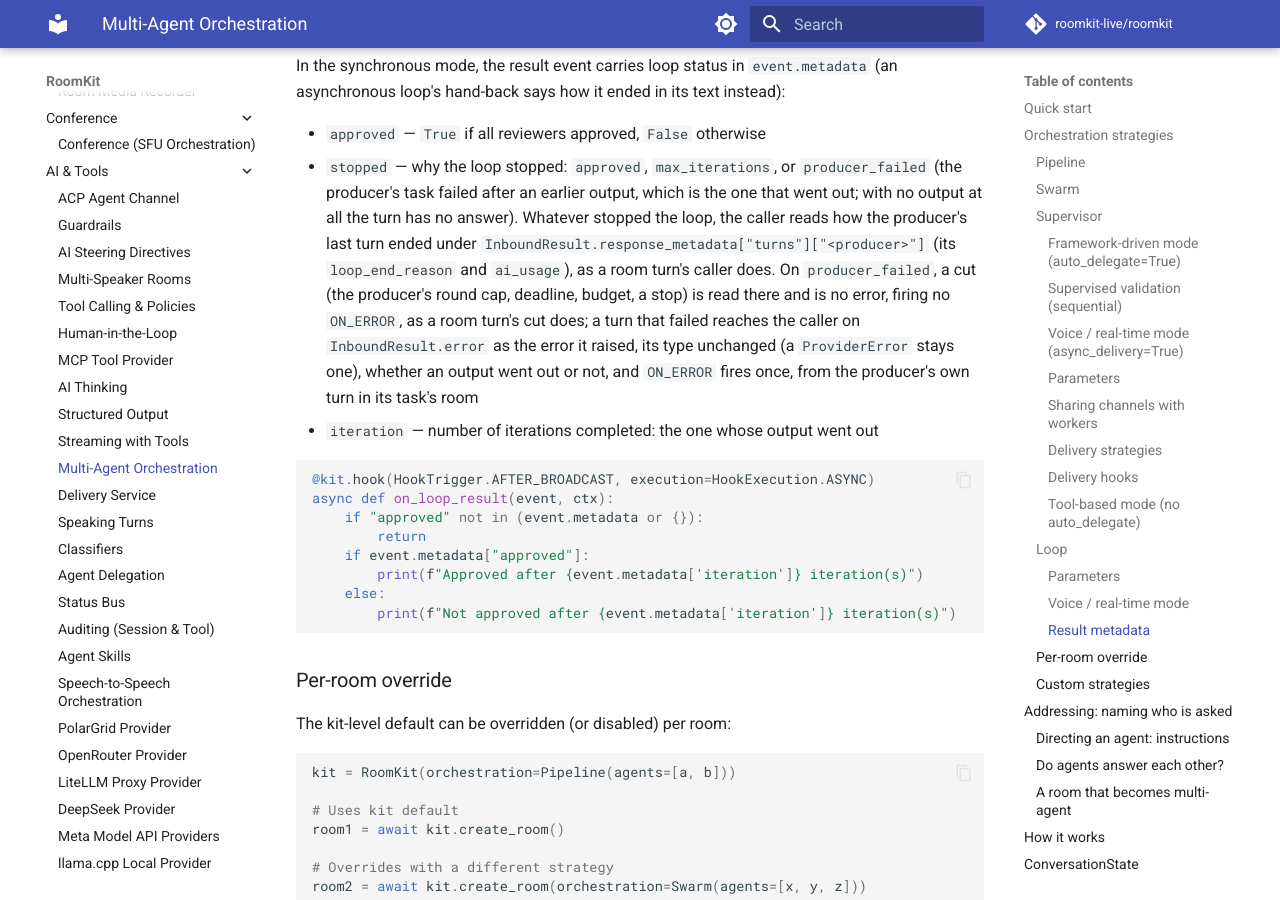
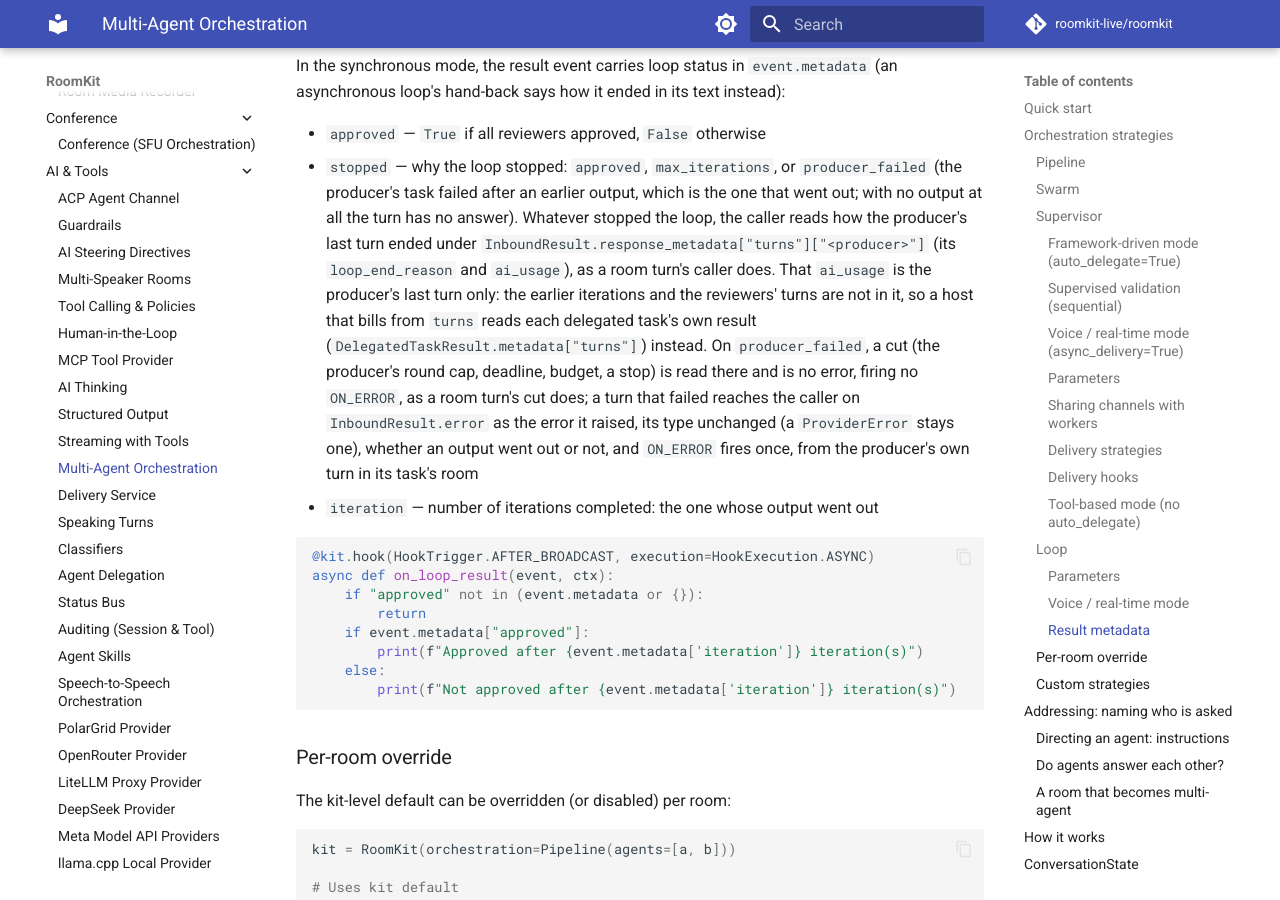
Before and after one commit to roomkit-live/roomkit-docs, an MkDocs documentation site: the page built from docs/guides/orchestration.md, in a window 1280 px wide and 900 px high, scrolled down 10508 px. Built offline with MkDocs 1.6.1 and Material for MkDocs 9.7.7, drawn with Linux system fonts in a browser that asks for light colours; comment, search, counter and statistics services are not loaded.

Commit message:
docs(orchestration): a Loop's turns entry is the producer's last turn only (RMK-529)

````diff
--- a/docs/guides/orchestration.md
+++ b/docs/guides/orchestration.md
@@ -410,7 +410,7 @@ kit = RoomKit(
 In the synchronous mode, the result event carries loop status in `event.metadata` (an asynchronous loop's hand-back says how it ended in its text instead):
 
 - `approved` — `True` if all reviewers approved, `False` otherwise
-- `stopped` — why the loop stopped: `approved`, `max_iterations`, or `producer_failed` (the producer's task failed after an earlier output, which is the one that went out; with no output at all the turn has no answer). Whatever stopped the loop, the caller reads how the producer's last turn ended under `InboundResult.response_metadata["turns"]["<producer>"]` (its `loop_end_reason` and `ai_usage`), as a room turn's caller does. On `producer_failed`, a cut (the producer's round cap, deadline, budget, a stop) is read there and is no error, firing no `ON_ERROR`, as a room turn's cut does; a turn that failed reaches the caller on `InboundResult.error` as the error it raised, its type unchanged (a `ProviderError` stays one), whether an output went out or not, and `ON_ERROR` fires once, from the producer's own turn in its task's room
+- `stopped` — why the loop stopped: `approved`, `max_iterations`, or `producer_failed` (the producer's task failed after an earlier output, which is the one that went out; with no output at all the turn has no answer). Whatever stopped the loop, the caller reads how the producer's last turn ended under `InboundResult.response_metadata["turns"]["<producer>"]` (its `loop_end_reason` and `ai_usage`), as a room turn's caller does. That `ai_usage` is the producer's last turn only: the earlier iterations and the reviewers' turns are not in it, so a host that bills from `turns` reads each delegated task's own result (`DelegatedTaskResult.metadata["turns"]`) instead. On `producer_failed`, a cut (the producer's round cap, deadline, budget, a stop) is read there and is no error, firing no `ON_ERROR`, as a room turn's cut does; a turn that failed reaches the caller on `InboundResult.error` as the error it raised, its type unchanged (a `ProviderError` stays one), whether an output went out or not, and `ON_ERROR` fires once, from the producer's own turn in its task's room
 - `iteration` — number of iterations completed: the one whose output went out
 
 ```python
````
